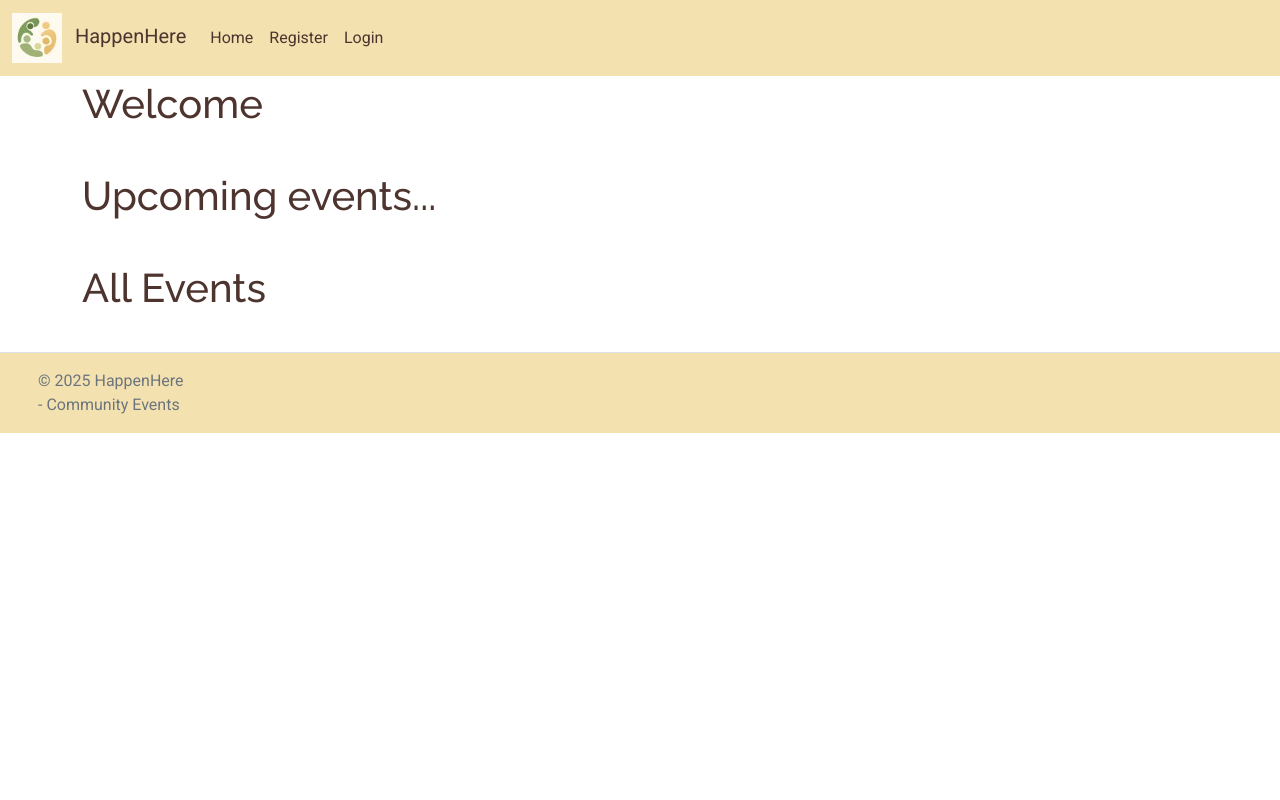
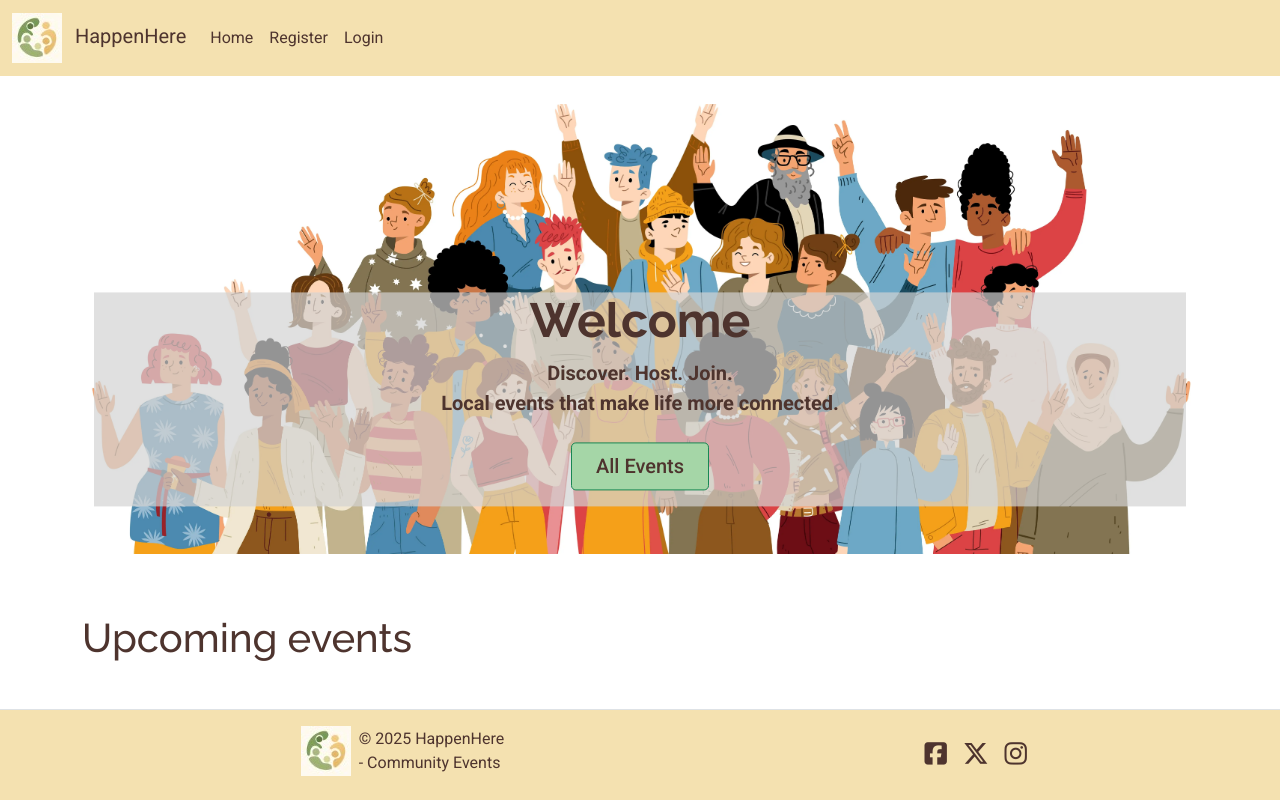
Before and after one commit to KoroYsabela/happen-here-capstone, a Django app: page / in a window 1280 px wide. Run offline with Django 5.2, Linux system fonts and the light colour scheme; tables that the repository leaves empty hold one stand-in row (values such as "Sample post"); some libraries are stand-ins or nearby versions.

Commit message:
style: index (home) page

```diff
--- a/events/templates/events/event_detail.html
+++ b/events/templates/events/event_detail.html
@@ -48,8 +48,8 @@
                     </button>
                 {% endif %}
             </div>
-            <div class="col-12 col-md-6 masthead-image mt-3 order-2 order-md-2">
-                <div class="image-container">
+            <div class="col-12 col-md-6 masthead-image mt-3 order-2 order-md-2 align-self-center">
+                <div class="image-container mx-3">
                     {% if "placeholder" in event.featured_image.url %}
                     <img class="img-fluid w-100" src="{% static 'images/event_default.jpg' %}"
                     alt="placeholder image">
--- a/events/templates/events/index.html
+++ b/events/templates/events/index.html
@@ -8,16 +8,28 @@
         <!-- About -->
         <div id="about" class="section col-12 mt-1 left">
             <div class="row">
-                <h1>
-                    Welcome
-                </h1>
+                <div id="hero" class="px-4 py-5 my-4 text-center">
+                    <div id="heroText" class="position-sticky top-50 start-50">
+                        <h1 class="display-5 fw-bold mt-3">Welcome</h1>
+                        <div class="col-lg-6 mx-auto">
+                            <p class="lead mb-4">
+                                Discover. Host. Join.
+                                <br>
+                                Local events that make life more connected.
+                            </p>
+                            <div class="d-grid gap-2 d-sm-flex justify-content-sm-center">
+                                <button type="button" class="btn btn-outline-success btn-lg px-4 gap-3 mb-3 btnAllEvents">All Events</button>
+                            </div>
+                        </div>
+                    </div>
+                </div>
             </div>
         </div>
         <!-- Upcoming (shows next 6-9 events)-->
         <div id="upcomingevents" class="section col-12 mt-1 left">
             <div class="row">
                 <h1>
-                    Upcoming events...
+                    Upcoming events
                 </h1>
                 <div id="carouselUpcomingEvents" class="carousel slide" data-bs-ride="carousel">
                     <div class="carousel-inner">
@@ -37,15 +49,17 @@
                                             {% endif %}
                                         </div>
                                         <a href="{% url 'event_detail' event.slug %}" class="event-link">
-                                        <h2 class="card-title">{{ event.title }}</h2>
+                                            <h3 class="card-title">{{ event.title|truncatewords:4 }}</h3>
                                         </a>
                                         <hr>
+                                        <div id="dateLocationText">
                                             <p class="card-text text-muted h6">
                                                 <i class="fa-solid fa-calendar-days"></i> {{ event.date }}
                                             </p>
                                             <p class="card-text text-muted h6">
                                                 <i class="fa-solid fa-location-dot"></i> {{ event.location }}
                                             </p>
+                                        </div>
                                     </div>
                                 </div>
                             </div>
@@ -68,13 +82,6 @@
                 </div>
             </div>
         </div>
-        <!-- All Events -->
-        <div id="all-events" class="section col-12 mt-1 left">
-            <div class="row">
-                <h1>
-                    All Events
-                </h1>
-        </div>
     </div>
 </div>
 
--- a/static/css/style.css
+++ b/static/css/style.css
@@ -4,16 +4,16 @@
     /* Fonts */
     --headings-font: "Raleway", sans-serif;
     --main-font: "Roboto", sans-serif;
-    --primary-bg-color: #F4E1B0;    /* Wheat */
-    --secondary-bg-color: #A5D6A7;  /* Celadon */
+    --primary-bg-colour: #F4E1B0;    /* Wheat */
+    --secondary-bg-colour: #A5D6A7;  /* Celadon */
     --tertiary-bg-colour: #2E7D32;  /* Office Green */
-    --primary-font-color: #4E342E;  /* Van Dyke*/
+    --primary-font-colour: #4E342E;  /* Van Dyke*/
 }
 
 /* Global styles */
 body {
     font-family: var(--main-font);
-    color: var(--primary-font-color);
+    color: var(--primary-font-colour);
 }
 
 h1,
@@ -29,18 +29,55 @@ h5 {
     margin-bottom: 2rem;
 }
 
+/* base.html */
 /* Navbar | Navigation section */
 #navbar {
-    background-color: var(--primary-bg-color);
+    background-color: var(--primary-bg-colour);
 
 }
 
 #navbar a {
-    color: var(--primary-font-color);
+    color: var(--primary-font-colour);
 }
 
 #navbar .navbar-toggler {
     background-color: white;
+}
+
+#navbar .navbar-toggler .navbar-toggler-icon {
+    color: black;
+}
+
+/* Footer */
+
+#social-networks i {
+    font-size: 160%;
+    padding: 5%;
+    color: var(--primary-font-colour);
+}
+
+/* index.html */
+/* Hero section */
+#hero {
+    height: 400px;
+    width: 100%;
+    background-color: var(--secondary-bg-colour);
+    background: url("../images/hero.webp") no-repeat center center/cover;
+    position: relative;
+}
+
+#hero #heroText {
+    background: rgba(211, 211, 211, 0.7);
+}
+
+#hero #heroText .lead {
+    font-weight: bold;
+}
+
+.btnAllEvents {
+    background-color: var(--secondary-bg-colour);
+    color: var(--primary-font-colour);
+    font-weight: 500;
 }
 
 /* Events Detail section */
@@ -68,7 +105,7 @@ h5 {
 
 /* Booking Events */
 #bookingbtn {
-    background-color: var(--tertiary-bg-color);
+    background-color: var(--tertiary-bg-colour);
 }
 
 
@@ -90,40 +127,44 @@ h5 {
 
 /* My Events page */
 #myevents-tabs .nav-tabs{
-    background-color: var(--secondary-bg-color);
+    background-color: var(--secondary-bg-colour);
+    height: 5vh;
+}
+
+#myevents-tabs .nav-tabs .nav-link {
+    color: var(--main-font);
 }
 
 /* Footer section */
 #footer {
-    background-color: var(--primary-bg-color);
+    background-color: var(--primary-bg-colour);
 }
 
 /* Media Queries */
 
-/* On small screens: hide all but the first card in each carousel-item
-@media (max-width: 767.98px) {
-    .carousel-item .col-md-6.col-lg-4:not(:first-child) {
-        display: none;
+/* Medium devices (tablets, 768px and up) */
+@media screen and (min-width: 768px) {
+
+}
+
+/* Large devices (tablets, 992px and up) */
+@media screen and (min-width: 992px) {
+    /* Hero */
+    #hero {
+        height: 450px;
     }
-}
- */
-/* On tablets: show first 2, hide the third
-@media (min-width: 768px) and (max-width: 991.98px) {
-    .carousel-item .col-md-6.col-lg-4:nth-child(n+3) {
-        display: none;
-    }
-}
- */
-/* On desktop: show all 3
-@media (min-width: 992px) {
-    .carousel-item .col-md-6.col-lg-4 {
-        display: block;
-    }
-}
-*/
 
-@media (min-width: 992px) {
     /* Masthead styles */
     .masthead-image .image-container { height: 320px; }
     .masthead-image img { height: 100%; }
 }
+
+/* Extra-large devices (tablets, 1200px and up) */
+@media screen and (min-width: 1200px) {
+
+}
+
+/* Extra-extra-large devices (tablets, 1400px and up) */
+@media screen and (min-width: 1400px) {
+
+}
--- a/templates/base.html
+++ b/templates/base.html
@@ -37,18 +37,18 @@
     {{ form.media }}
     {% endblock %}
 </head>
-<body>
+<body class="d-flex flex-column min-vh-100">
     <!-- Navigation-->
-    <nav id="navbar" class="navbar navbar-expand-lg" data-bs-theme="light">
+    <nav id="navbar" class="navbar navbar-expand-lg" data-bs-theme="dark">
         <div class="container-fluid">
             <a class="navbar-brand" href="{% url 'home' %}">
                 <img src="{% static 'images/happenhere_logo.jpg' %}" alt="HappenHere logo" class="me-2">
                 HappenHere
             </a>
-            <button class="navbar-toggler" type="button" data-bs-toggle="collapse" data-bs-target="#navbarSupportedContent" aria-controls="navbarSupportedContent" aria-expanded="false" aria-label="Toggle navigation">
+            <button class="navbar-toggler" type="button" data-bs-toggle="collapse" data-bs-target="#navbarNav" aria-controls="navbarNav" aria-expanded="false" aria-label="Toggle navigation">
                 <span class="navbar-toggler-icon"></span>
             </button>
-            <div class="collapse navbar-collapse" id="navbarSupportedContent">
+            <div class="collapse navbar-collapse" id="navbarNav">
                 <ul class="navbar-nav me-auto mb-2 mb-lg-0">
                     <li class="nav-item">
                         <a class="nav-link {% if request.path == home_url %}active" aria-current="page{% endif %}"
@@ -103,17 +103,25 @@
 
     <!-- Footer -->
     <footer id="footer" class="d-flex flex-wrap justify-content-between align-items-center py-3 border-top mt-auto">
-        <div class="col-md-4 d-flex align-items-center">
-            <a href="/" class="mb-3 me-2 mb-md-0 text-muted text-decoration-none lh-1">
-                <svg class="bi" width="30" height="24"><use xlink:href="#bootstrap"></use></svg>
-            </a>
-            <span class="text-muted">© 2025 HappenHere <br>- Community Events</span>
+        <div class="container">
+            <div class="row justify-content-center">
+                <div class="mb-2 col-md-7 d-flex align-items-center justify-content-center">
+                    <img src="{% static 'images/happenhere_logo.jpg'%}" alt="HappenHere logo" class="me-2">
+                    <span class="mb-md-0 text-body-secondary">&copy; 2025 HappenHere <br>- Community Events</span>
+                </div>
+                <ul id="social-networks" class="nav col-md-5 justify-content-center list-unstyled d-flex text-md text-align-middle align-items-center">
+                    <li class="ms-3">
+                        <a href="https://www.facebook.com/" target="_blank" rel="noopener" aria-label="Visit our Facebook Page (opens in a new tab)"><i class="fa-brands fa-square-facebook"></i></a>
+                    </li>
+                    <li class="ms-3">
+                        <a href="https://www.x.com/" target="_blank" rel="noopener" aria-label="Visit our X Page (opens in a new tab)"><i class="fa-brands fa-x-twitter"></i></a>
+                    </li>
+                    <li class="ms-3">
+                        <a href="https://www.instagram.com/" target="_blank" rel="noopener" aria-label="Visit our Instagram Page (opens in a new tab)"><i class="fa-brands fa-instagram"></i></a>
+                    </li>
+                </ul>
+            </div>
         </div>
-        <ul class="nav col-md-4 justify-content-end list-unstyled d-flex">
-            <li class="ms-3"><a class="text-muted" href="#"><svg class="bi" width="24" height="24"><use xlink:href="#twitter"></use></svg></a></li>
-            <li class="ms-3"><a class="text-muted" href="#"><svg class="bi" width="24" height="24"><use xlink:href="#instagram"></use></svg></a></li>
-            <li class="ms-3"><a class="text-muted" href="#"><svg class="bi" width="24" height="24"><use xlink:href="#facebook"></use></svg></a></li>
-        </ul>
     </footer>
 
     <!-- Scripts -->
```
Also changed, not shown: myevents/templates/myevents/my_events.html (+3 -18 lines), static/images/hero.webp (added), 3 other files. Lines whose indentation alone changed are shown as unchanged.
